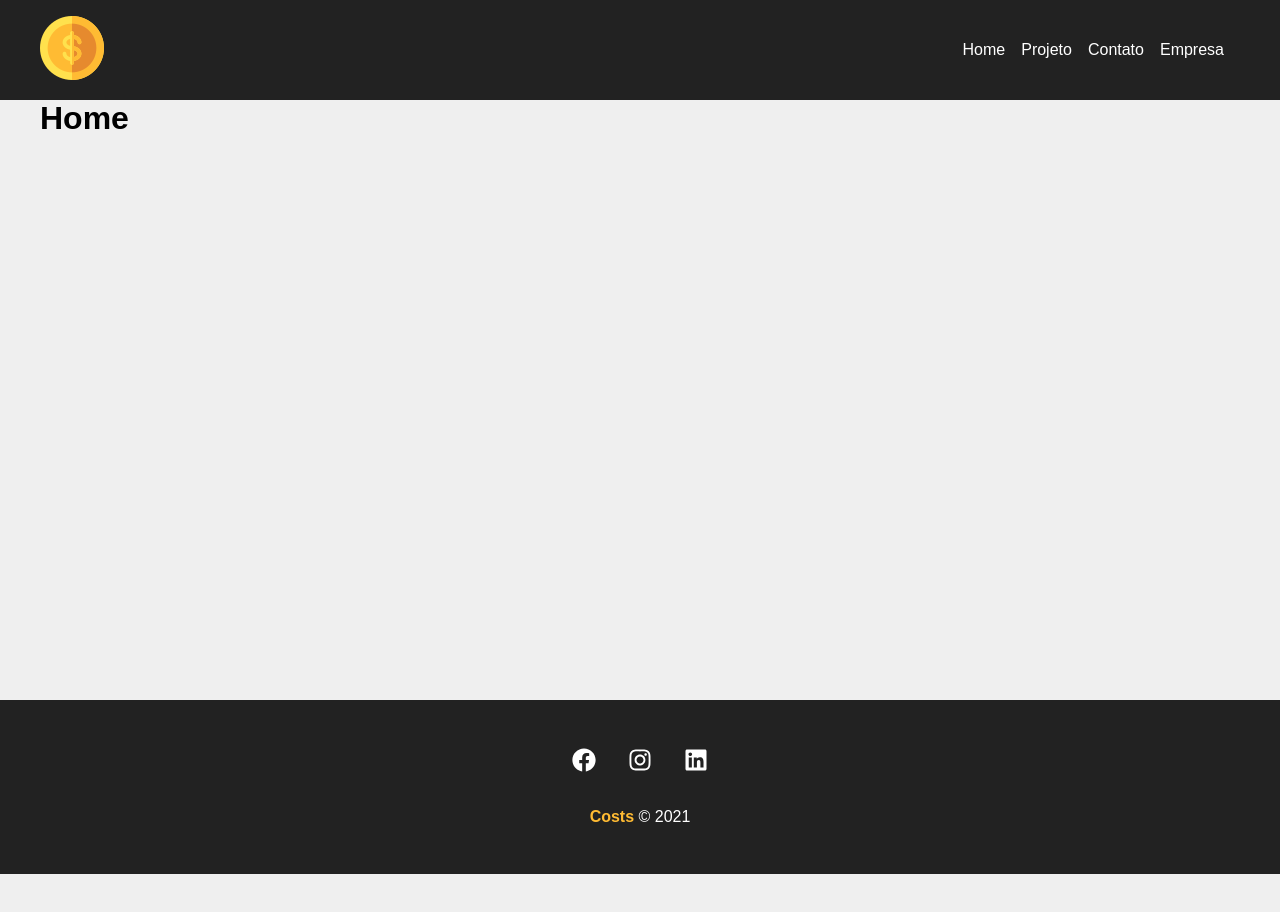
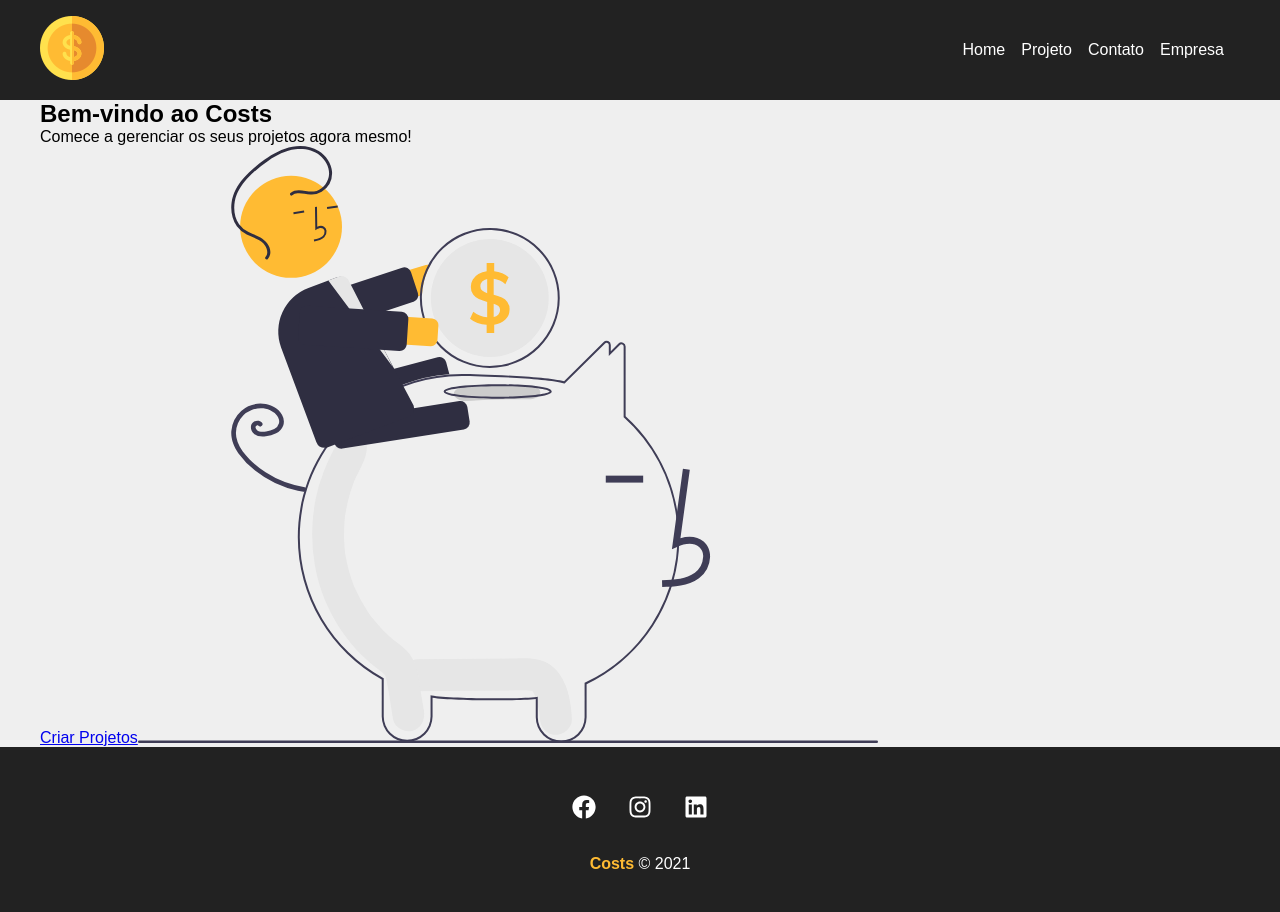
Before and after one commit to narakushi/projeto-curso-hora-de-codar-costs, a React (Create React App) app: page / in a window 1280 px wide. Shown: the top 912 px of the page. Before the commit the page ends 874 px from the top, so only its background shows below. Built offline with nearby package versions, Linux system fonts and the light colour scheme.

Commit message:
Trabalhando elementos da home

```diff
--- a/src/components/pages/Home.jsx
+++ b/src/components/pages/Home.jsx
@@ -1,5 +1,15 @@
+import styles from './/home.module.css';
+import savings from '../../img/savings.svg';
+
 function Home(){
-    return <h1>Home</h1>
+    return (
+        <section>
+            <h1>Bem-vindo ao <span>Costs</span></h1>
+            <p>Comece a gerenciar os seus projetos agora mesmo!</p>
+            <a href="/">Criar Projetos</a>
+            <img src={savings} alt="Costs" />
+        </section>
+    )
 }
 
 export default Home;
```
Also changed, not shown: src/components/pages/home.module.css (added).
